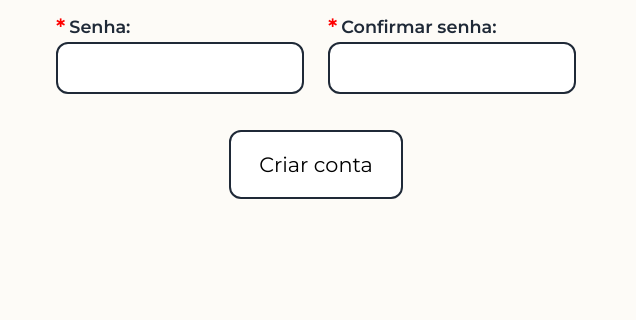
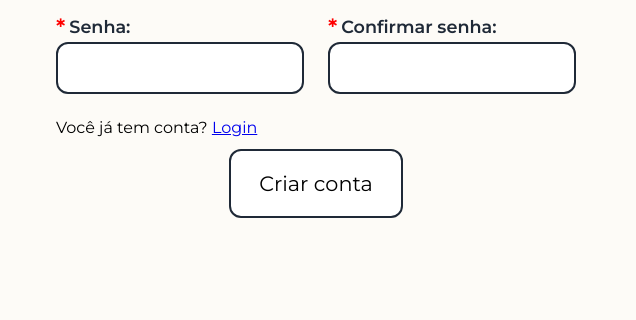
Before and after one commit to starfingar/formulario-inscricao, a plain HTML site: page index.html in a window 1280 px wide. Shown: the part 367-687 px from the top of the page, 644-1280 px from the left. Drawn offline with Linux system fonts and the light colour scheme.

Commit message:
feat: adiciona link ficticio de login

```diff
--- a/index.html
+++ b/index.html
@@ -53,11 +53,14 @@
             </div>
           </div>
 
+          <p>Você já tem conta? <a href="#">Login</a></p>
+
           <div class="button-container">
             <button type="submit" class="btn-submit">Criar conta</button>
           </div>
         </form>
       </div>
+
 
       <footer>
         <a href="https://github.com/starfingar" target="_blank" rel="noopener noreferrer">
```
